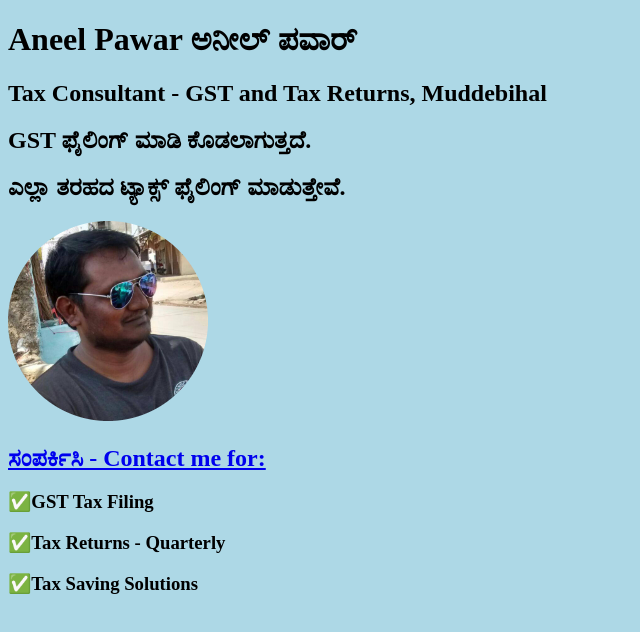
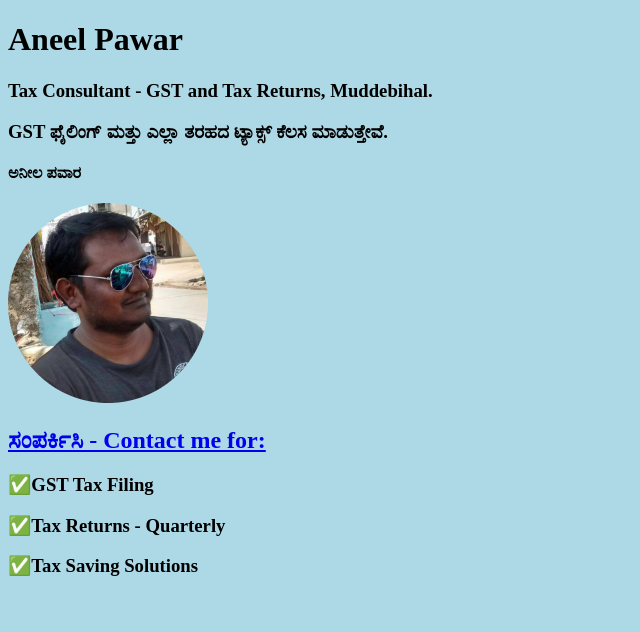
Before and after one commit to aneelpawar/MyWebsite, a plain HTML site: page index.html in a window 1280 px wide. Shown: the whole page, without its empty margins (0-640 px from the left). Drawn offline with Linux system fonts and the light colour scheme.

Commit message:
best now i think

```diff
--- a/index.html
+++ b/index.html
@@ -6,10 +6,10 @@
     <link rel="stylesheet" href="mystyle.css">
   </head>
   <body>
-<h1>Aneel Pawar ಅನೀಲ್ ಪವಾರ್ </h1>
-<h2>Tax Consultant - GST and Tax Returns, Muddebihal</h2>
-<h2>GST ಫೈಲಿಂಗ್ ಮಾಡಿ ಕೊಡಲಾಗುತ್ತದೆ. </h2>
-<h2>ಎಲ್ಲಾ ತರಹದ ಟ್ಯಾಕ್ಸ್ ಫೈಲಿಂಗ್ ಮಾಡುತ್ತೇವೆ.</h2>
+<h1>Aneel Pawar</h1>
+<h3>Tax Consultant - GST and Tax Returns, Muddebihal.</h3>
+<h3>GST ಫೈಲಿಂಗ್ ಮತ್ತು ಎಲ್ಲಾ ತರಹದ ಟ್ಯಾಕ್ಸ್ ಕೆಲಸ ಮಾಡುತ್ತೇವೆ.</h3>
+<h4>ಅನೀಲ ಪವಾರ</h4>
 <img src="images/aneelpawar.jpg" alt="Aneel Pawar Profile Picture">
 <h2><a href="contact.html">ಸಂಪರ್ಕಿಸಿ - Contact me for:</a></h2>
 <h3>✅GST Tax Filing</h3>
```
